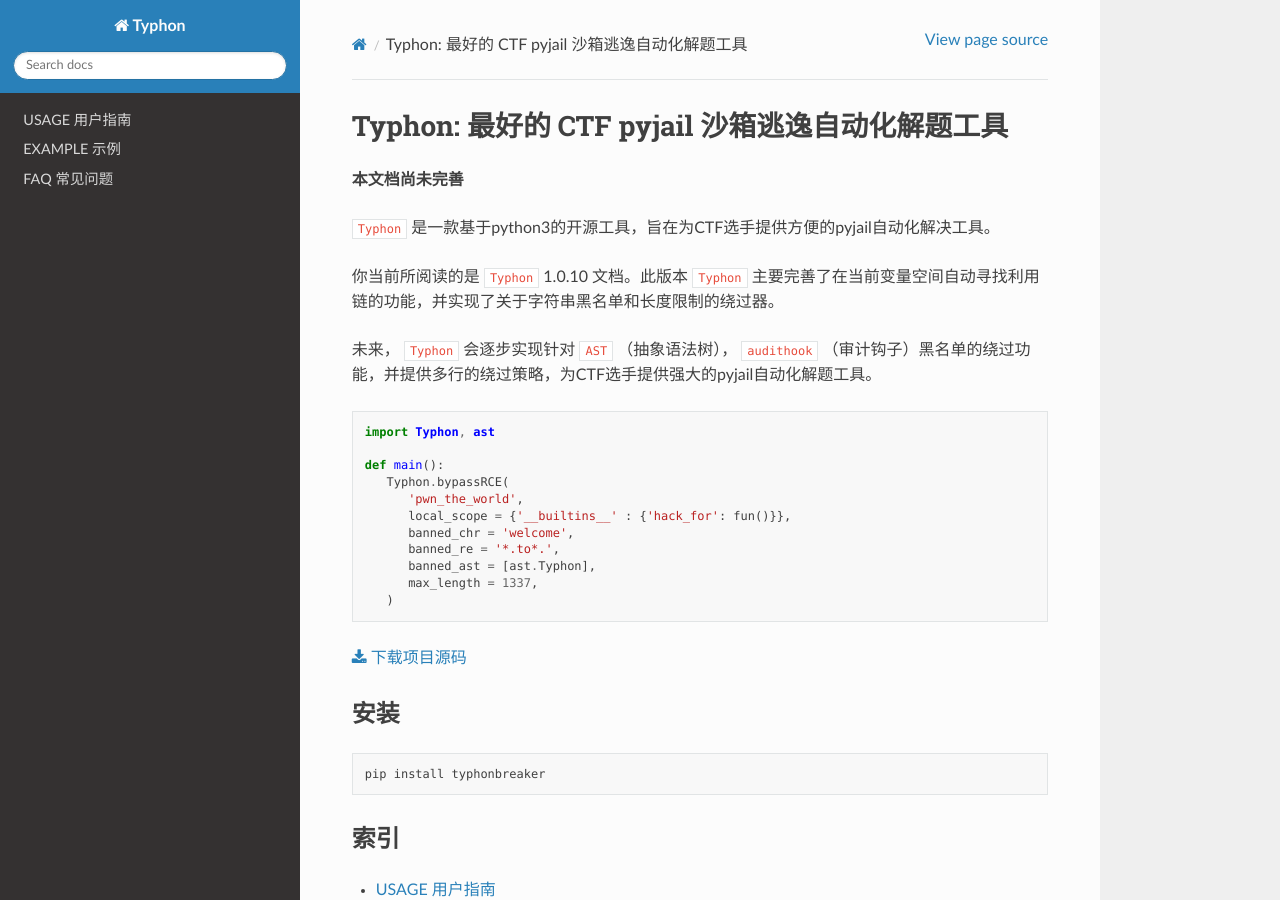
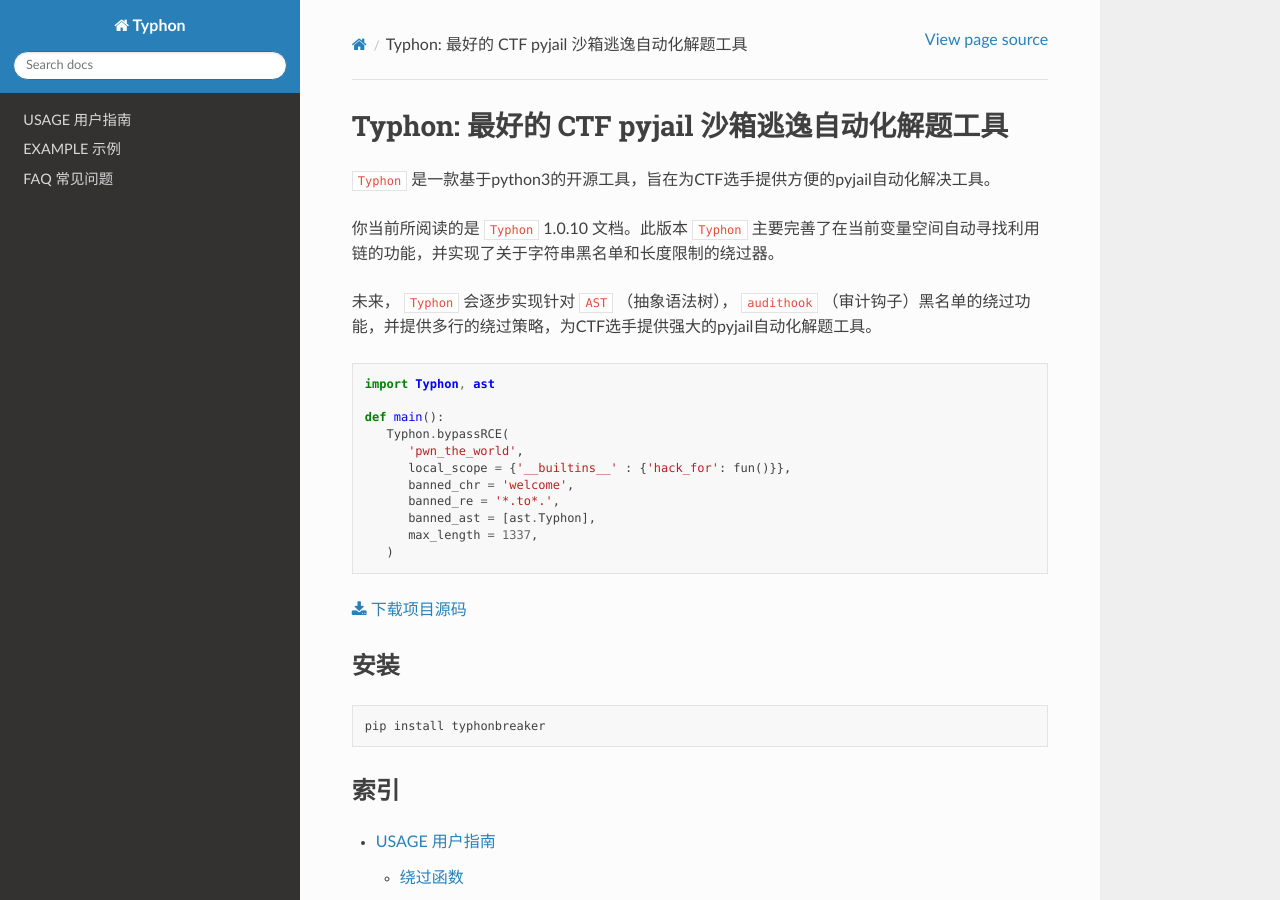
Before and after one commit to Team-intN18-SoybeanSeclab/Typhon, a Sphinx documentation site: the page built from docs/index.rst, in a window 1280 px wide and 900 px high. Built offline with Sphinx 7.4.7 and the Read the Docs theme 3.1.0, drawn with Linux system fonts in a browser that asks for light colours.

Commit message:
文档已经基本完善

```diff
--- a/docs/index.rst
+++ b/docs/index.rst
@@ -5,8 +5,6 @@
 
 Typhon: 最好的 CTF pyjail 沙箱逃逸自动化解题工具
 ============================================================
-
-**本文档尚未完善**
 
 ``Typhon`` 是一款基于python3的开源工具，旨在为CTF选手提供方便的pyjail自动化解决工具。
 
```
